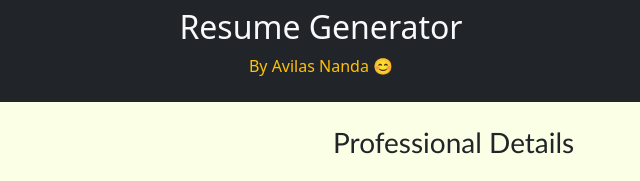
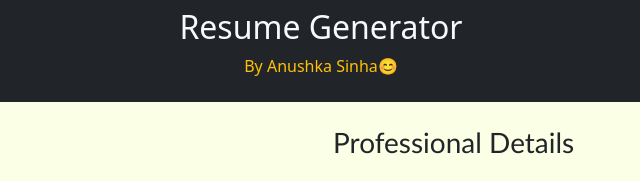
Before and after one commit to AmAnushkaHere/Resume-Generator, a plain HTML site: page index.html in a window 1280 px wide. Shown: the top 181 px of the page, 319-959 px from the left. Drawn offline with nearby package versions, Linux system fonts and the light colour scheme.

Commit message:
Update index.html

```diff
--- a/index.html
+++ b/index.html
@@ -19,7 +19,7 @@
     <div id="cv-form">
       <div class="header text-center bg-dark text-light py-2">
         <h2>Resume Generator</h2>
-        <p class="text-warning">By Avilas Nanda 😊</p>
+        <p class="text-warning">By Anushka Sinha😊</p>
       </div>
 
       <div class="container mt-3">
```
